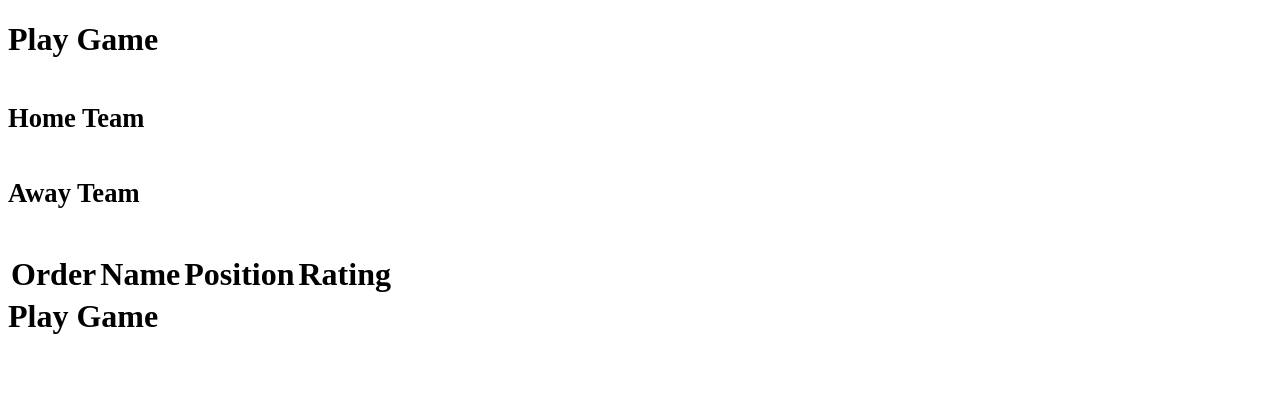
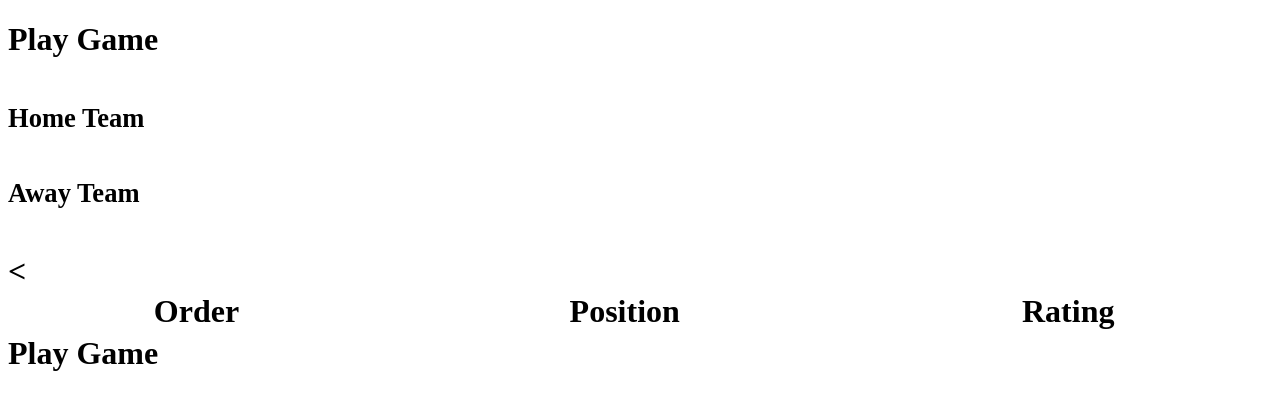
Before and after one commit to alexhoffman617/BaseballSimulation, a website: page public/templates/playGame.html in a window 1280 px wide. Drawn offline with Linux system fonts and the light colour scheme.

Commit message:
adding table structure for team data

```diff
--- a/public/templates/playGame.html
+++ b/public/templates/playGame.html
@@ -8,13 +8,12 @@
 			<div class="col-lg-6">
 				<h5>Away Team</h5>
 					<div class = "row-fluid">
-						<table  id = "homeTeamData">
-							<tr>
-								<th>Order</th>
-								<th>Name</th>
-								<th>Position</th>
-								<th>Rating</th>
-							</tr>
+						<<table style="width:100%">
+  							<tr>
+    							<th>Order</th>
+    							<th>Position</th>
+    							<th>Rating</th>
+  							</tr>
 							<tr>
 							</tr>
 						</table>
```
